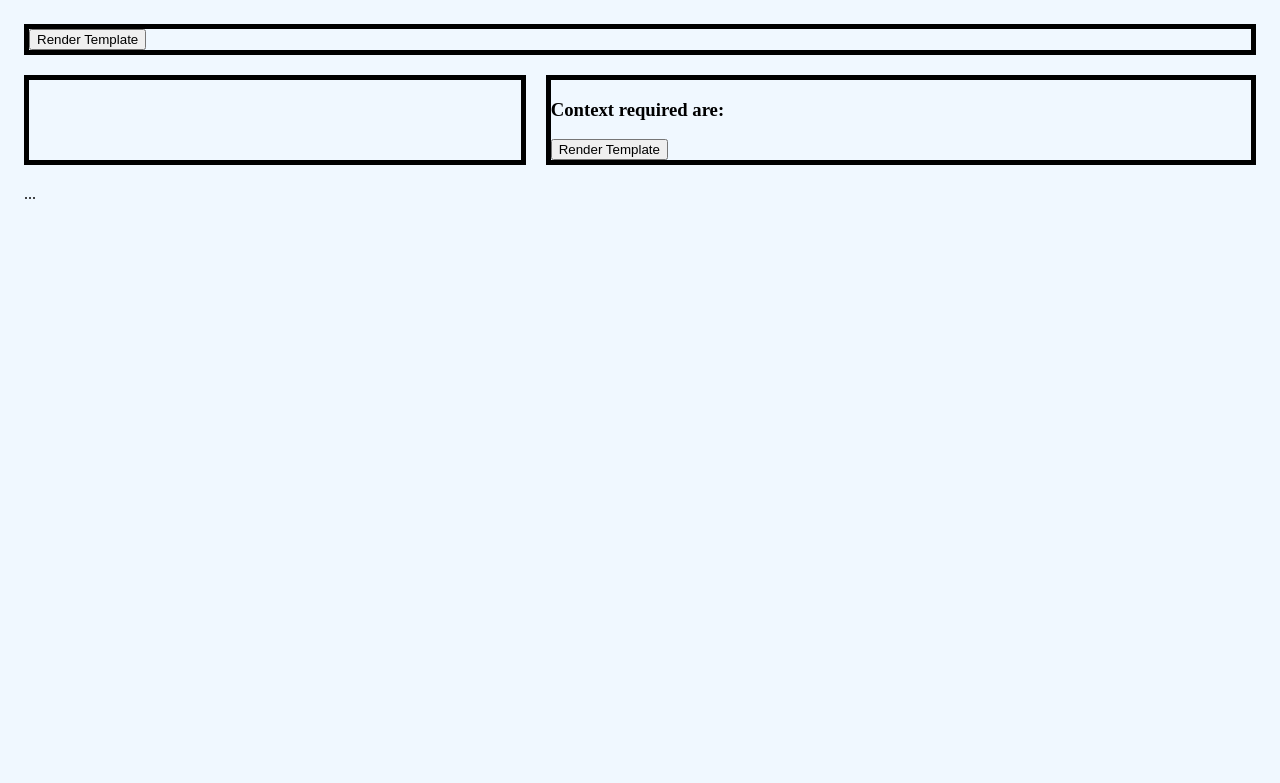
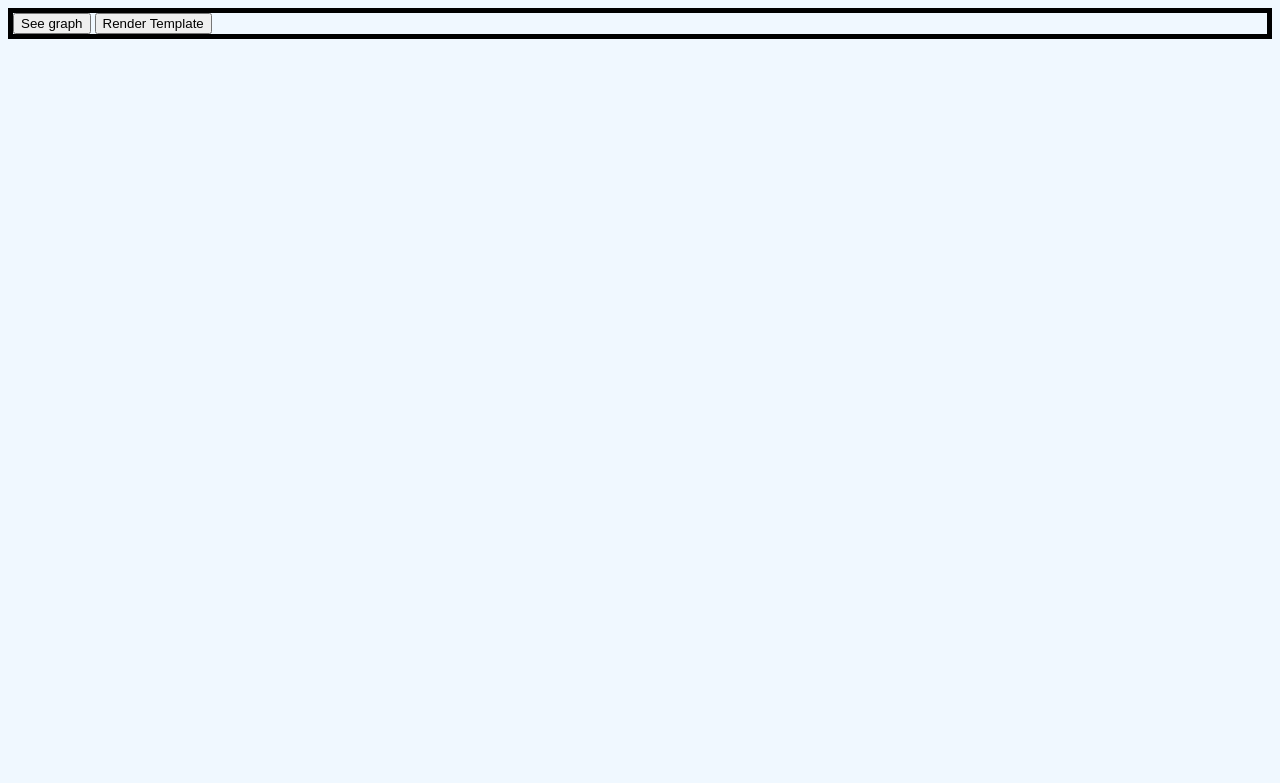
Before and after one commit to FazleRabbbiferdaus172/CareerDen, a Django app: template core/templates/core/index.html in a window 1280 px wide. Shown: the top 783 px of the page. Run offline with Django 5.2, Linux system fonts and the light colour scheme; the template is opened without the code that fills it, so the values that code supplies are empty.

Commit message:
better structure of index

```diff
--- a/core/templates/core/index.html
+++ b/core/templates/core/index.html
@@ -1,26 +1,29 @@
 {% load static %}
-<script src="https://cdn.jsdelivr.net/npm/htmx.org@2.0.6/dist/htmx.min.js"></script>
-<script src="{% static 'core/js/drag_n_drop.js' %}"></script>
-<link rel="stylesheet" href="{% static 'core/css/index.css' %}">
+<html lang="en">
+<head>
+    <meta charset="UTF-8">
+    <meta name="viewport" content="width=device-width, initial-scale=1">
+    <title>Career Den</title>
+    <link rel="stylesheet" href="{% static 'core/css/index.css' %}">
+    {% block extra_css %}
+    {% endblock %}
+    <script src="https://cdn.jsdelivr.net/npm/htmx.org@2.0.6/dist/htmx.min.js"></script>
+    <script src="{% static 'core/js/drag_n_drop.js' %}"></script>
+    {% block extra_script %}
+    {% endblock %}
+</head>
+<body>
+<header class="header" style="border: black solid 5px">
+{#    Todo: remove hard coded url, better use urls django way#}
+    <button hx-get="graph/" hx-swap="innerHTML" hx-target="main" hx-trigger="click delay:1s">
+        See graph
+    </button>
+    <button hx-get="latex_main/" hx-swap="innerHTML" hx-target="main" hx-trigger="load, click delay:1s">
+        Render Template
+    </button>
+</header>
+<main>
 
-
-<div class="grid-container">
-    <div class="header" style="border: black solid 5px">
-        <button hx-get="/clicked" hx-swap="innerHTML" hx-target="#content-box">
-            Render Template
-        </button>
-    </div>
-
-    <div class="tool-box-half" id="model_list" style="border: black solid 5px">
-        {% include "core/record_list.html" with model=models %}
-    </div>
-
-    <div class="tool-op-half" id="required-context" style="border: black solid 5px">
-        {% include "core/required_context_set.html" with required_template_context=required_template_context %}
-    </div>
-
-    <div class="content" id="content-box">
-        ...
-    </div>
-
-</div>
+</main>
+</body>
+</html>
```
